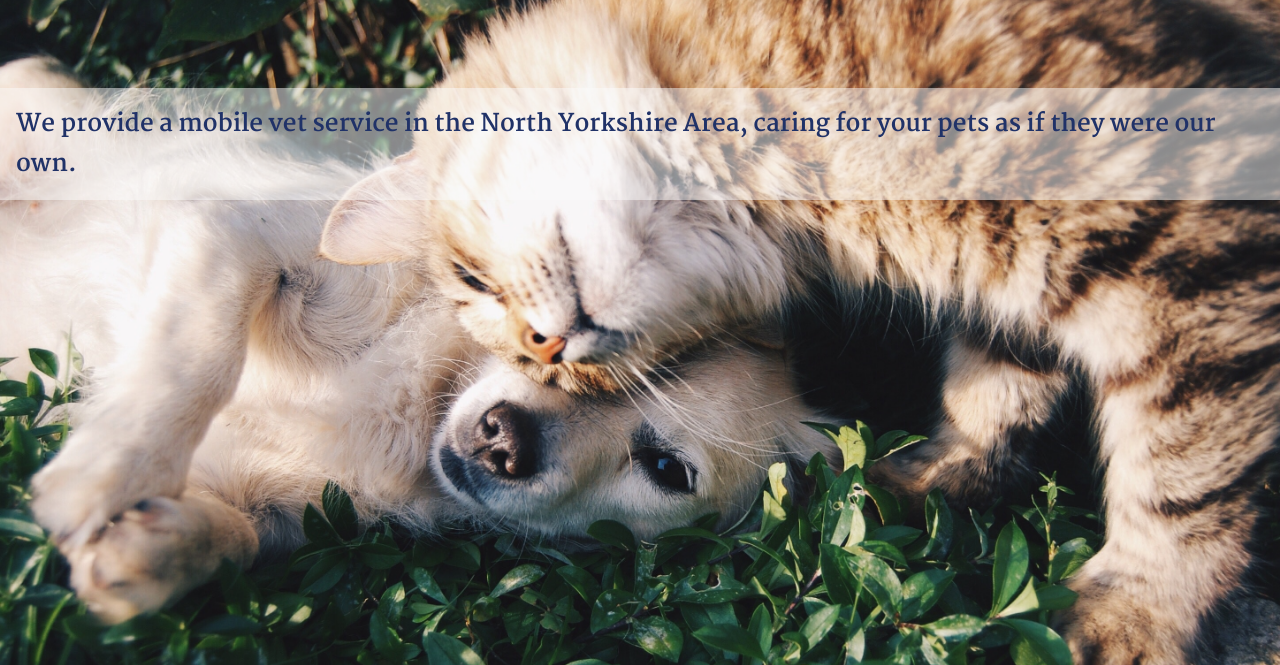
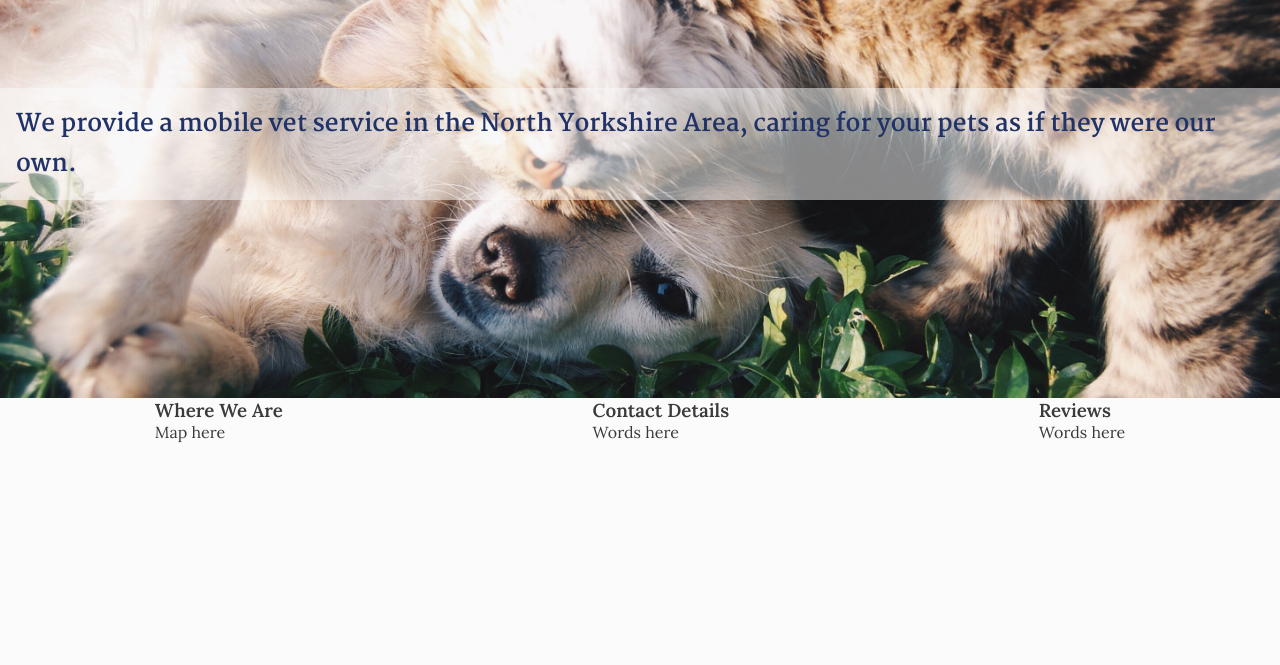
Before and after one commit to Code-Institute-Submissions/alanjameschapman-mobile-vet, a plain HTML site: page index.html in a window 1280 px wide. Shown: the part 78-743 px from the top of the page. Drawn offline with Linux system fonts and the light colour scheme.

Commit message:
add flex functionality to index page

```diff
--- a/assets/css/style.css
+++ b/assets/css/style.css
@@ -18,7 +18,7 @@ body {
     font-family: 'Lora', serif;
 }
 
-#hero-text > h2 {
+#hero-text>h2 {
     font-family: 'Martel', serif;
     color: #203268;
     padding: 1rem
@@ -89,7 +89,7 @@ main {
 
 /* hero section */
 #hero {
-    height: 750px;
+    height: 400px;
     width: 100%;
     background: url("../images/dog-and-cat.jpg") no-repeat center center/cover;
     position: relative;
@@ -100,7 +100,7 @@ main {
     position: absolute;
     top: 90px;
     width: 100%;
-    /* min-height: 100px; */
+    /* max-height: 200px; */
 }
 
 /* footer */
@@ -116,6 +116,17 @@ main {
 #social i {
     font-size: 150%;
     color: #ffffff;
+}
+
+/* Flex styling */
+#index-container-box {
+    display: flex;
+    flex-flow: row wrap;
+    justify-content: space-around;
+}
+
+#index-container-item {
+
 }
 
 /* Media queries for tablet (768px), laptop (992px) and desktop (1200px) */
--- a/index.html
+++ b/index.html
@@ -43,16 +43,16 @@
           </h2>
         </div>
       </section>
-      <section>
-        <div>
+      <section id="index-container-box">
+        <div id="index-container-item">
           <h3>Where We Are</h3>
           <p>Map here</p>
         </div>
-        <div>
+        <div id="index-container-item">
           <h3>Contact Details</h3>
           <p>Words here</p>
         </div>
-        <div>
+        <div id="index-container-item">
           <h3>Reviews</h3>
           <p>Words here</p>
         </div>
```
